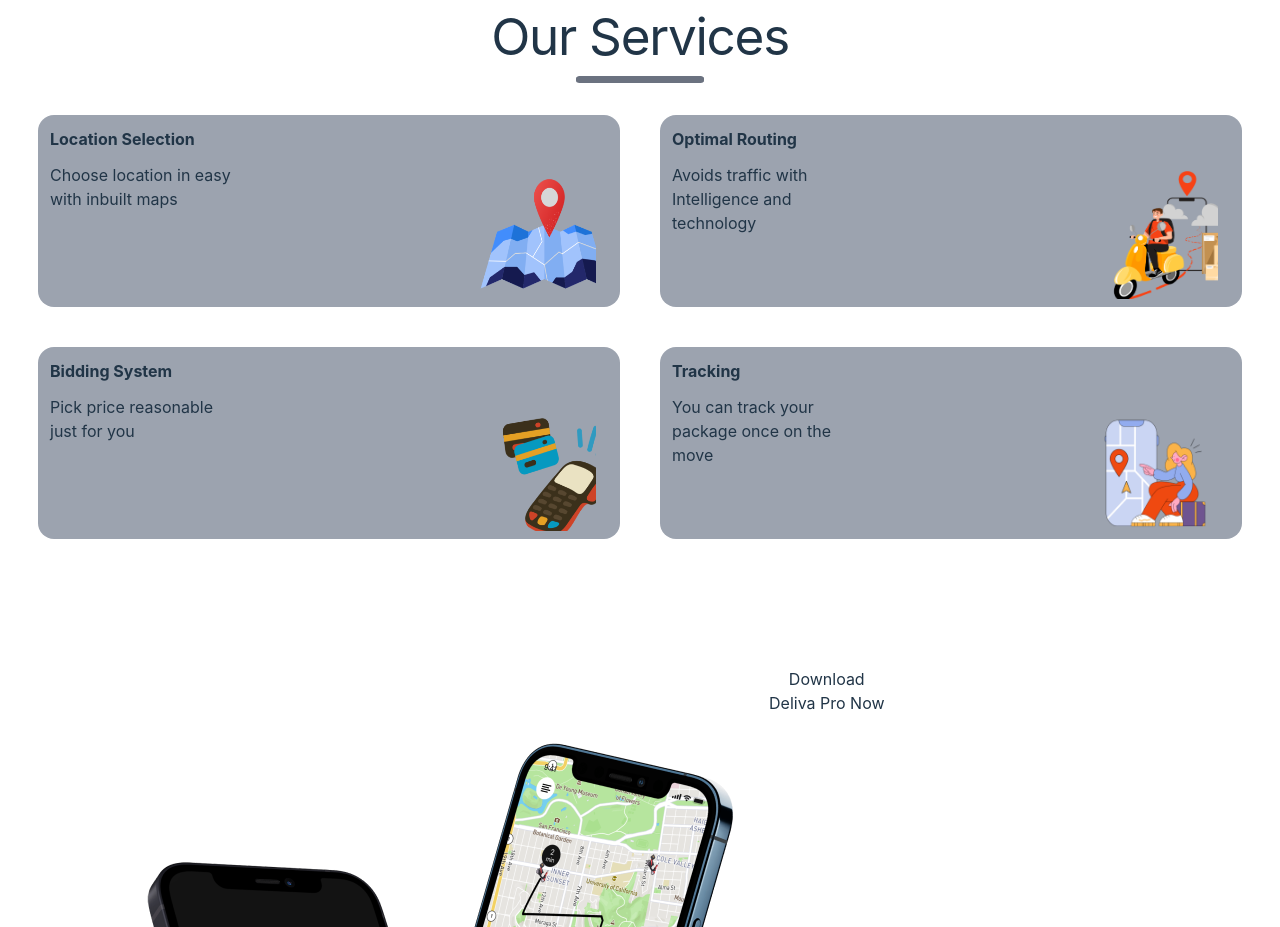
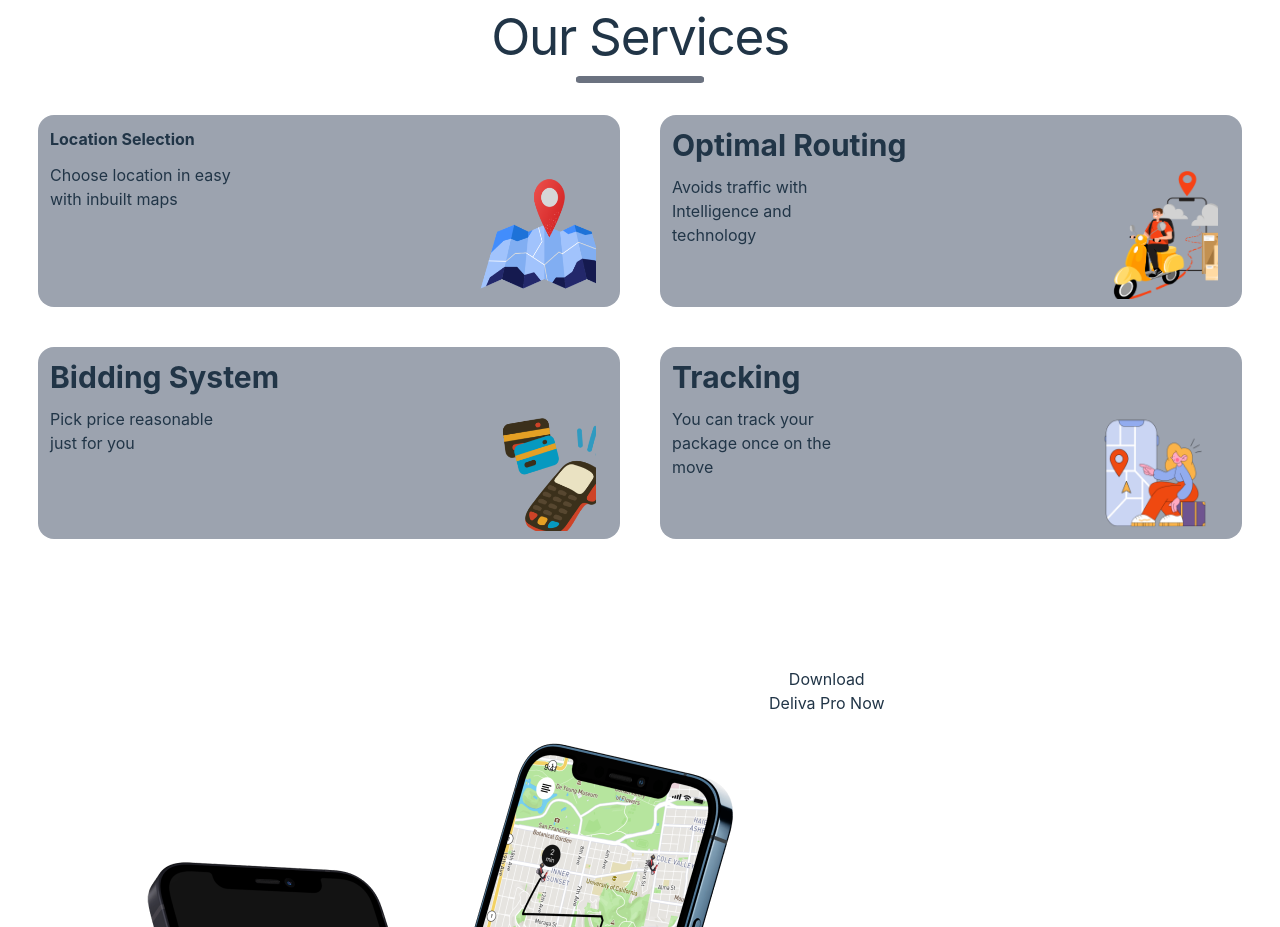
Before and after one commit to JesusOfLagos/Deliva-Frontend, a React (Vite) app in the folder Deliva/: page / in a window 1280 px wide. Shown: the part 2360-3287 px from the top of the page. Built offline with nearby package versions, Linux system fonts and the light colour scheme.

Commit message:
I edited services

```diff
--- a/Deliva/src/components/LandingPage/ourServices.jsx
+++ b/Deliva/src/components/LandingPage/ourServices.jsx
@@ -22,17 +22,17 @@ export default function OurServices () {
                     <img className="absolute h-32 w-32 bottom-2 right-6" src={Location} alt="" />
                 </div>
                 <div className="bg-gray-400 h-48 relative flex flex-col rounded-2xl">
-                    <h2 className="font-bold text-left m-3">Optimal Routing</h2>
+                    <h2 className="font-bold text-3xl text-left m-3">Optimal Routing</h2>
                     <p className="text-left ml-3">Avoids traffic with <br /> Intelligence and <br /> technology</p>
                     <img className="absolute h-32 w-32 bottom-2 right-6" src={DeliveryCartoon} alt="" />
                 </div>
                 <div className="bg-gray-400 h-48 relative flex flex-col rounded-2xl">
-                    <h2 className="font-bold text-left m-3">Bidding System</h2>
+                    <h2 className="font-bold text-3xl text-left m-3">Bidding System</h2>
                     <p className="text-left ml-3">Pick price reasonable <br /> just for you</p>
                     <img className="absolute h-32 w-32 bottom-2 right-6" src={Payment} alt="" />
                 </div>
                 <div className="bg-gray-400 h-48 relative flex flex-col rounded-2xl">
-                    <h2 className="font-bold text-left m-3">Tracking</h2>
+                    <h2 className="font-bold text-3xl text-left m-3">Tracking</h2>
                     <p className="text-left ml-3">You can track your <br /> package once on the <br /> move</p>
                     <img className="absolute h-32 w-32 bottom-2 right-6" src={girlWithMap} alt="" />
                 </div>
```
